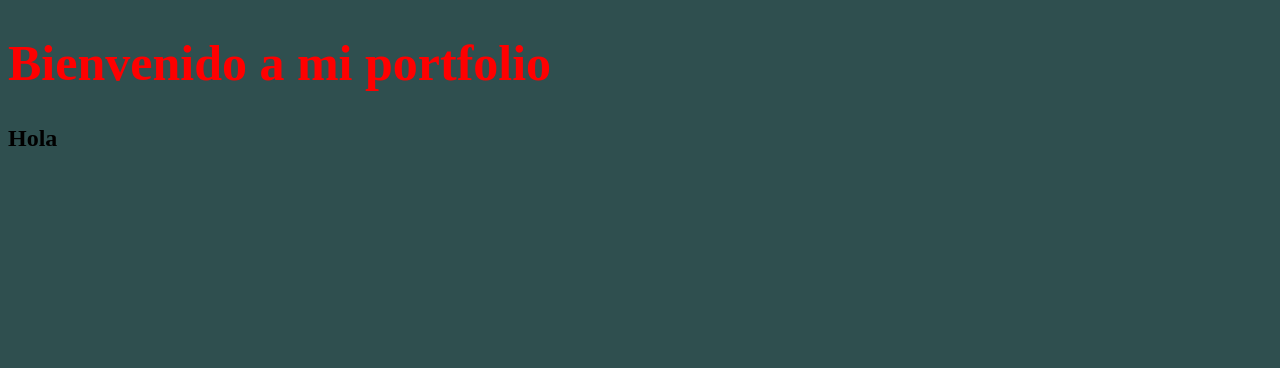
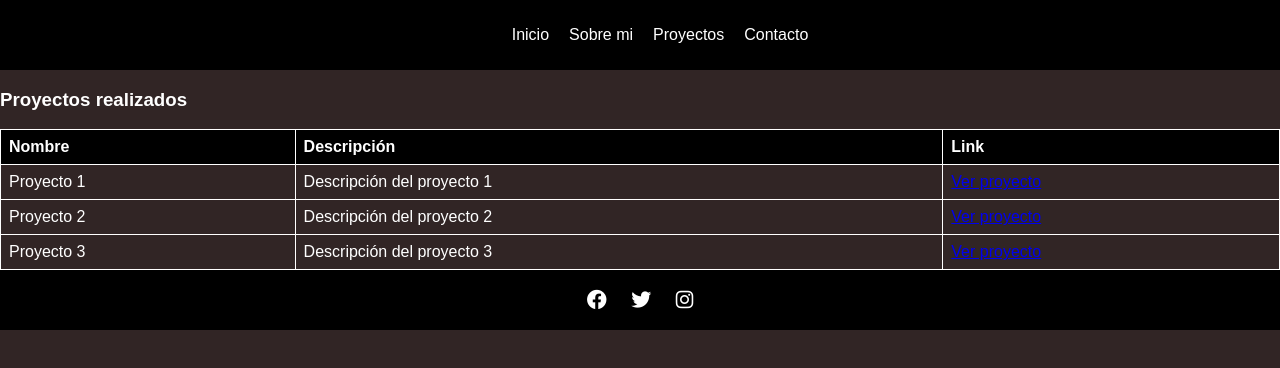
Before and after one commit to mandy9408/AmandaRobles.github.io, a plain HTML site: page index.html in a window 1280 px wide. Drawn offline with Linux system fonts and the light colour scheme; a script that the page names is missing.

Commit message:
algunos adds

```diff
--- a/index.html
+++ b/index.html
@@ -1,20 +1,102 @@
 <!DOCTYPE html>
 <html lang="es">
   <head>
-  <meta charset="UTF-8">
-  <meta name="viewport" content="width=device-width, initial-scale=1.0">
+    <meta charset="UTF-8" />
+    <meta name="viewport" content="width=device-width, initial-scale=1.0" />
     <title>Mi Portfolio</title>
-  <link rel="stylesheet" href="estilo.css">
+    <link rel="stylesheet" href="estilo.css" />
+    <link rel="stylesheet" href="https://cdnjs.cloudflare.com/ajax/libs/font-awesome/6.0.0-beta3/css/all.min.css">
+
   </head>
   <body>
-  <h1>Bienvenido a mi portfolio</h1>
-  <h2>Hola</h2>
+    <nav class="menu">
+      <ul>
+        <li><a href="#">Inicio</a></li>
+        <li><a href="#">Sobre mi</a></li>
+        <li><a href="#">Proyectos</a></li>
+        <li><a href="#">Contacto</a></li>
+      </ul>
+    </nav>
+    <h3>Proyectos realizados</h3>
+    <table>
+      <tr>
+        <th>Nombre</th>
+        <th>Descripción</th>
+        <th>Link</th>
+      </tr>
+      <tr>
+        <td>Proyecto 1</td>
+        <td>Descripción del proyecto 1</td>
+        <td><a href="#">Ver proyecto</a></td>
+      </tr>
+      <tr>
+        <td>Proyecto 2</td>
+        <td>Descripción del proyecto 2</td>
+        <td><a href="#">Ver proyecto</a></td>
+      </tr>
+      <tr>
+        <td>Proyecto 3</td>
+        <td>Descripción del proyecto 3</td>
+        <td><a href="#">Ver proyecto</a></td>
+      </tr>
+    </table>
+
+    <footer>
+        <i class="fab fa-facebook"></i>
+        <i class="fab fa-twitter"></i>
+        <i class="fab fa-instagram"></i>
+    </footer>
     <script src="script.js"></script>
   </body>
 </html>
 
 <style>
-    body{
-    background-color: darkslategray;
+  .menu {
+    display: flex;
+    justify-content: space-around;
+    background-color: black;
+    padding: 10px;
+  }
+  .menu ul {
+    display: flex;
+    list-style: none;
+  }
+
+  .menu ul li a {
+    color: white;
+    text-decoration: none;
+    padding: 10px;
+  }
+
+  body {
+    margin: auto;
+    background-color: rgb(49, 37, 37);
+    color: white;
+    font-family: Arial, sans-serif;
+  }
+  table {
+    width: 100%;
+    border-collapse: collapse;
+  }
+  th,
+  td {
+    border: 1px solid white;
+    padding: 8px;
+    text-align: left;
+  }
+  th {
+    background-color: black;
+    color: white;
+  }
+  footer{
+    background-color: black;
+    color: white;
+    text-align: center;
+    padding: 10px;
+}
+i{
+    padding: 10px;
+    font-size: 20px;
+    color: white;
 }
 </style>
--- a/script.js
+++ /dev/null
@@ -1,4 +0,0 @@
-
-//ponle algun efecto a h1
-document.querySelector('h1').style.color = 'red';
-document.querySelector('h1').style.fontSize = '50px';
```
Lines whose indentation alone changed are shown as unchanged.
